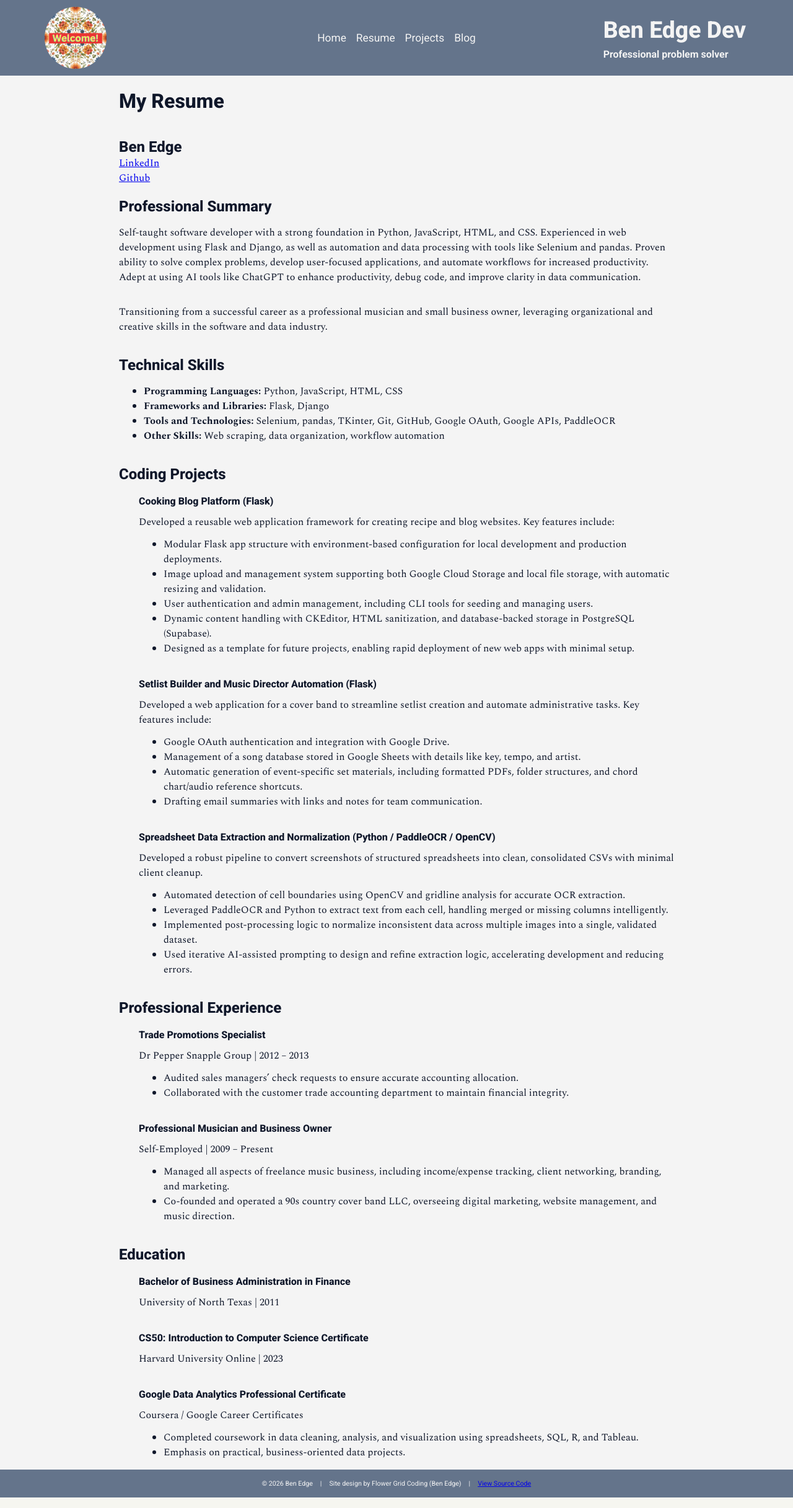
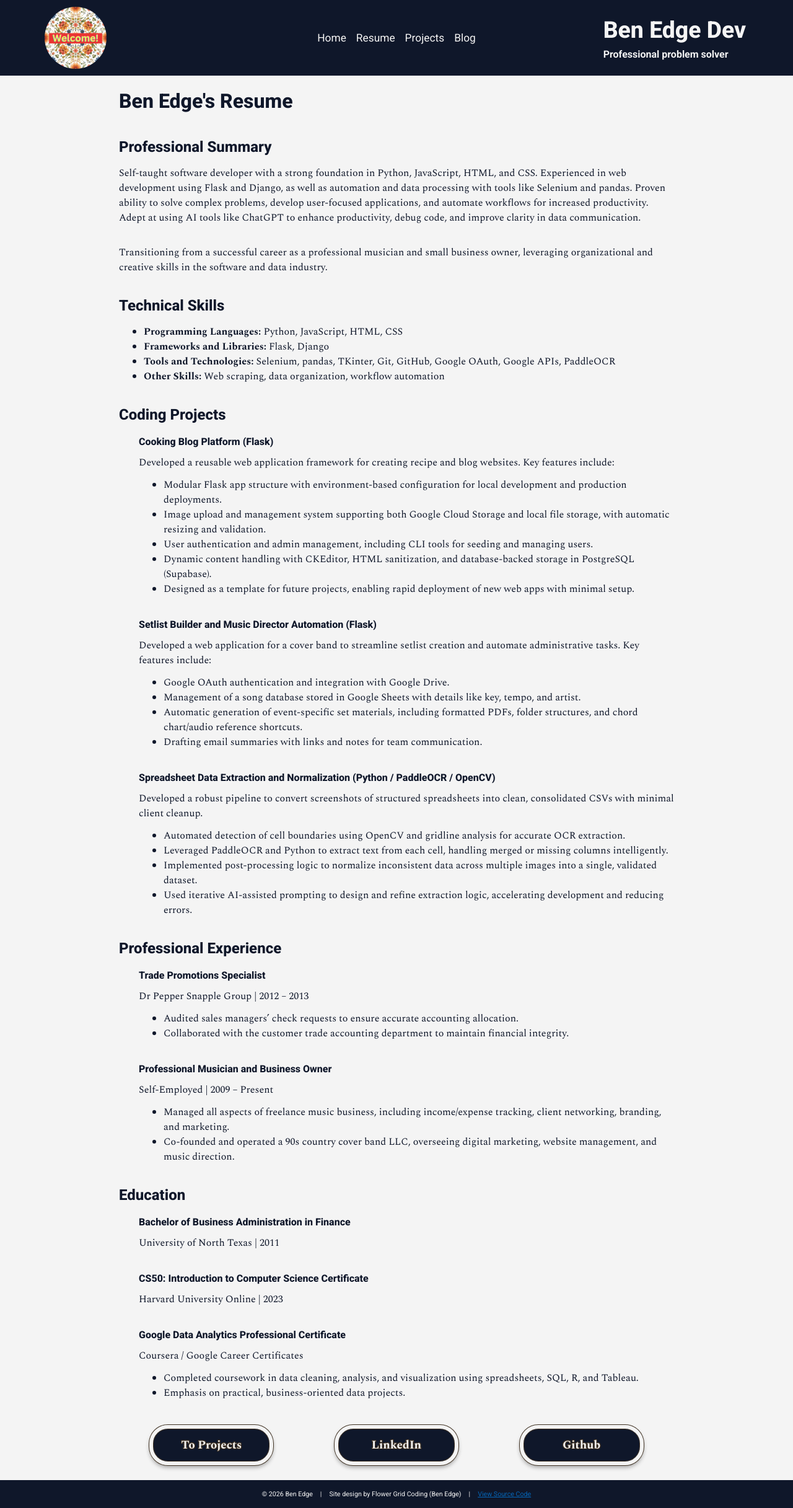
Before and after one commit to FlowerGrid/portfolio_app, a Flask app: page /resume in a window 1280 px wide. Shown: the whole page at 62% size. Run offline with Flask 3, Linux system fonts and the light colour scheme; some libraries are stand-ins or nearby versions.

Commit message:
Styling - Change header/footer to primary dark - make linkedin/github links buttons - Rearrange resume page to have buttons at the end

```diff
--- a/app/blueprints/admin/templates/admin/base.html
+++ b/app/blueprints/admin/templates/admin/base.html
@@ -52,7 +52,7 @@
     {% endwith %}
     <div class="admin-content main-content">{% block admin_content %}{% endblock %}</div>
     <div class="admin-foot">
-      <p>© 2025 The Pizza King DTX</p>
+      <p>© 2025 Ben Edge</p>
       <p> | </p>
       <p>Site design by Flower Grid Coding</p>
     </div>
--- a/app/blueprints/main/static/css/resume-styles.css
+++ b/app/blueprints/main/static/css/resume-styles.css
@@ -1,3 +1,9 @@
+.contact-container {
+    display: flex;
+    flex-direction: column;
+
+}
+
 @media (min-width: 768px) {
     h2, h4 {
         margin: 20px 0 0 0;
@@ -6,12 +12,6 @@
         width: 70%;
         display: flex;
         flex-direction: column;
-    }
-
-    .contact-container {
-        display: flex;
-        flex-direction: column;
-
     }
 
     .project-container {
@@ -26,4 +26,16 @@
         margin: 0;
         margin-top: 12px;
     }
+
+    .contact-container {
+        flex-direction: row;
+        justify-content: space-around;
+    }
+
+    /* .resume-link {
+        align-self: flex-start;
+    } */
 }
+
+@media (max-width: 768px) {
+}
--- a/app/blueprints/main/static/css/style.css
+++ b/app/blueprints/main/static/css/style.css
@@ -10,10 +10,10 @@
     --link-hover-txt-color: #eeb230;
 
     --primary-text-color: var(--primary-dark);
-    --header-footer-bg-color: var(--secondary-light);
+    --header-footer-bg-color: var(--primary-dark);
     --header-footer-txt-color: var(--primary-light);
     --main-bg-color: var(--primary-light);
-    --button-bg-color: var(--secondary-light);
+    --button-bg-color: var(--primary-dark);
     --button-txt-color: var(--primary-light);
 
 }
@@ -144,8 +144,9 @@ nav ul {
 }
 
 .nav-link:hover {
-    color: var(--neat-brown);
+    /* color: var(--secondary-light); */
     transform: scale(1.1);
+    text-decoration: underline;
 }
 
 nav li {
@@ -363,6 +364,7 @@ h2 {
     margin-top: 6px;
 }
 
+
 @media (min-width: 768px) {
     .hero-section {
         grid-template-columns: 1fr 1fr;
--- a/app/blueprints/main/templates/main/base.html
+++ b/app/blueprints/main/templates/main/base.html
@@ -65,7 +65,7 @@
       <p>Site design by Flower Grid Coding (Ben Edge)</p>
       <p> | </p>
       <p>
-        <a href="https://github.com/FlowerGrid/portfolio_app">View Source Code</a>
+        <a class="simple-link" href="https://github.com/FlowerGrid/portfolio_app">View Source Code</a>
       </p>
     </div>
   </div>
--- a/app/blueprints/main/templates/main/resume.html
+++ b/app/blueprints/main/templates/main/resume.html
@@ -8,12 +8,8 @@
 
 {% block content %}
 <div class="resume-container">
-  <h1>My Resume</h1>
-  <div class="contact-container">
-    <h2>Ben Edge</h2>
-    <a href="https://www.linkedin.com/in/benjamine-e-4bbb542b4/" class="linkedin-link" target="_blank">LinkedIn</a>
-    <a href="https://www.github.com/FlowerGrid" class="github-link">Github</a>
-  </div>
+  <h1>Ben Edge's Resume</h1>
+  <!-- <h2>Ben Edge</h2> -->
   <h2>Professional Summary</h2>
   <p class="professional-summary">
     Self-taught software developer with a strong foundation in Python, JavaScript,
@@ -173,5 +169,10 @@
       </li>
     </ul>
   </div>
+  <div class="contact-container">
+    <a href="{{ url_for('main.projects')}}" class="button-styles">To Projects</a>
+    <a class="button-styles resume-link linkedin-link" href="https://www.linkedin.com/in/benjamine-e-4bbb542b4/" target="_blank">LinkedIn</a>
+    <a class="button-styles resume-link github-link" href="https://www.github.com/FlowerGrid" target="_blank">Github</a>
+  </div>
 </div>
 {% endblock %}
```
